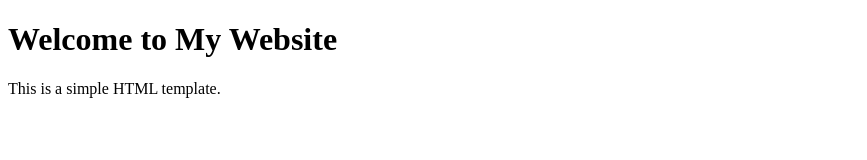
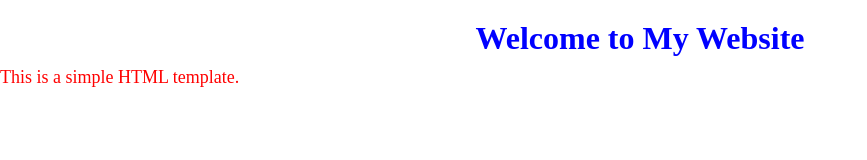
Before and after one commit to Dofdanicho/WebNegocio, a plain HTML site: page index.html in a window 1280 px wide. Shown: the whole page, without its empty margins (0-867 px from the left). Drawn offline with Linux system fonts and the light colour scheme.

Commit message:
Agregue el directorio donde estaran todas las hojas de estilo

```diff
--- /dev/null
+++ b/css/estilos.css
@@ -0,0 +1,15 @@
+*{
+    margin: 0;
+    padding: 0;
+    box-sizing: border-box;
+}
+h1{
+    color: blue;
+    text-align: center;
+    margin-top: 20px;
+}
+p{
+    font-size: 18px;
+    color: red;
+    margin-top: 10px;
+}
--- a/index.html
+++ b/index.html
@@ -4,6 +4,7 @@
         <meta charset="UTF-8">
         <meta name="viewport" content="width=device-width, initial-scale=1.0">
         <title>Document</title>
+        <link rel="stylesheet" href="css/estilos.css">
     </head>
     <body>
         <h1>Welcome to My Website</h1>
```
